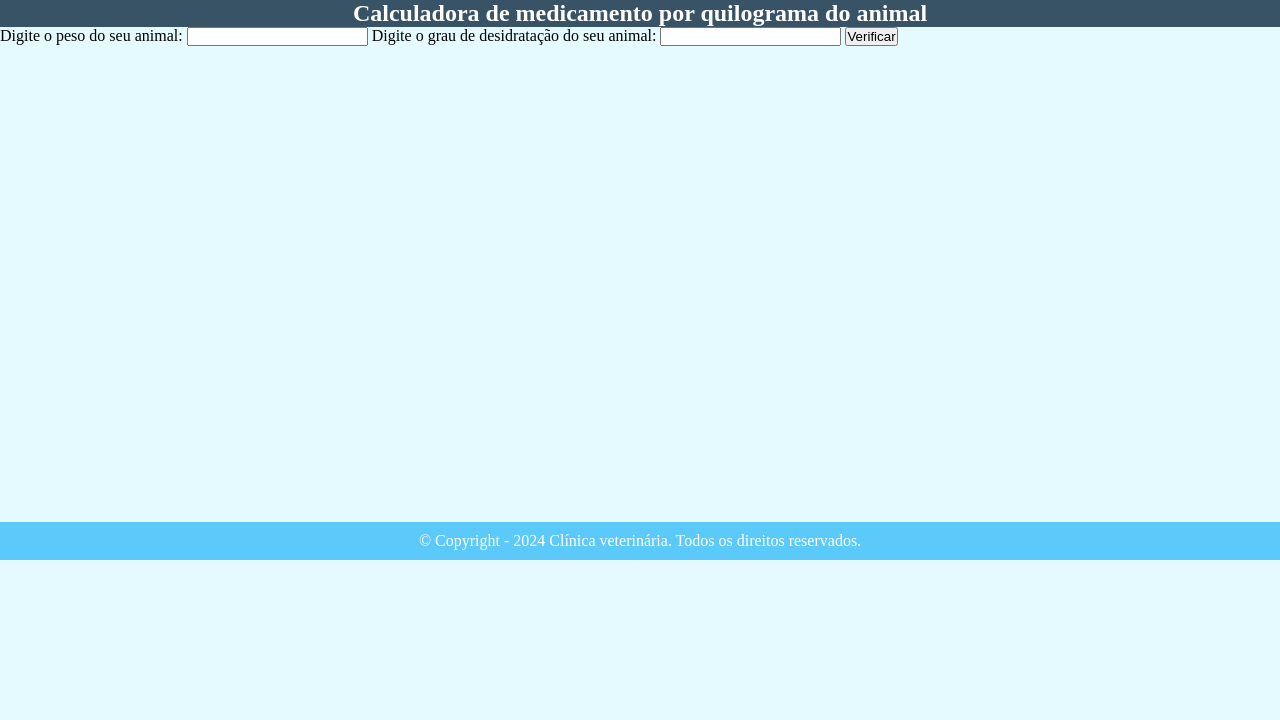
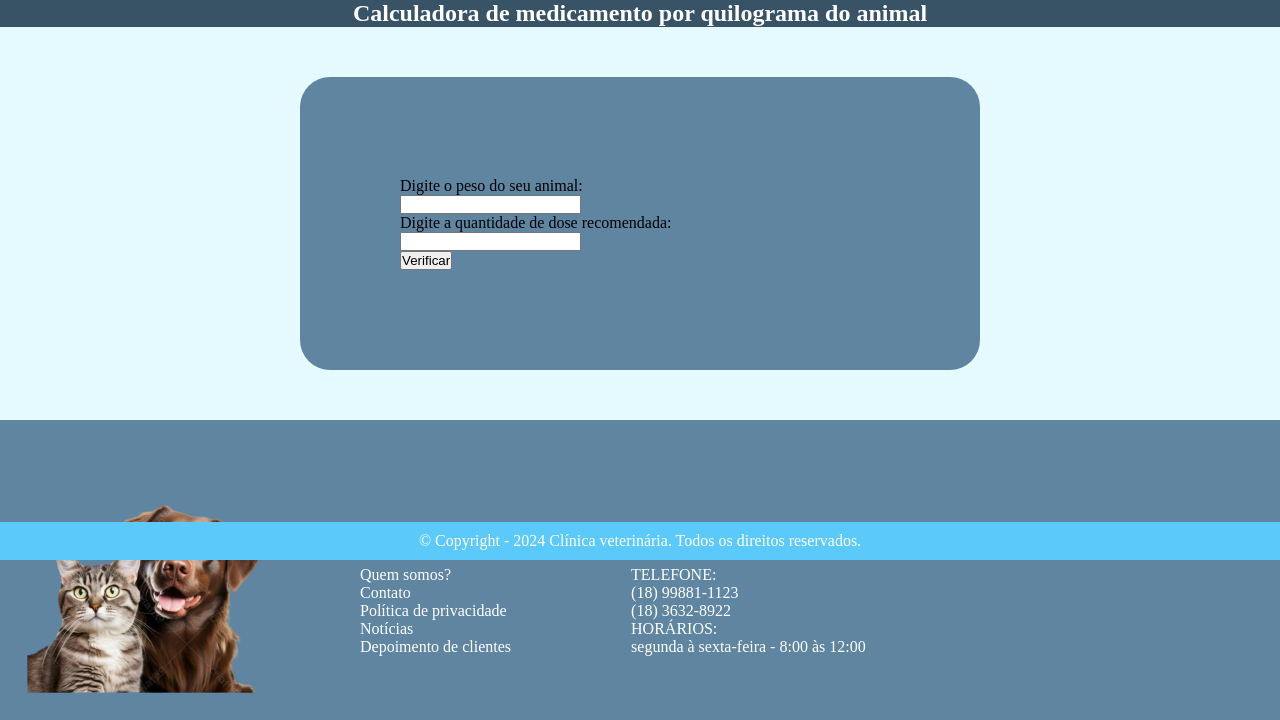
Before and after one commit to valentinaiwonder/vetlifenovo, a Flask app: page /medicamentomg in a window 1280 px wide. Shown: the part 240-960 px from the top of the page. Before the commit the page ends 800 px from the top, so only its background shows below. Run offline with Flask 3, Linux system fonts and the light colour scheme.

Commit message:
arruma isso sos

```diff
--- a/main.py
+++ b/main.py
@@ -3,7 +3,7 @@ app = Flask(__name__)
 
 consultas = []
 pacientes = []
-
+peso_animal1 = []
 @app.route('/')
 def index():
     return render_template('index.html', pacientes=pacientes, consultas= consultas)
@@ -161,9 +161,9 @@ def medicamentomg():
 @app.route('/verificar_medicamentomg', methods=['GET', 'POST'])
 def verificar_medicamentomg():
     if request.method == 'POST':
-        peso = request.form['peso']
+        peso = request.form['peso_animal1']
         doseremedio = int(request.form['doseremedio'])
-        medicamentomg = (peso * doseremedio)
+        medicamentomg = (peso_animal1 * doseremedio)
         return render_template('medicamentomg.html', medicamentomg=medicamentomg)
 
 
--- a/static/css/estilomedicamento.css
+++ b/static/css/estilomedicamento.css
@@ -60,12 +60,36 @@ h1 {
 body {
     background-color: #E5FAFF;
 }
+.med {
+    background-color: #5F85A0;
+    margin-top: 50px;
+    margin-bottom: 50px;
+    margin-right: 300px;
+    margin-left: 300px;
+    display: block;
+    justify-content: center;
+    flex-direction:row;
+    align-items: center;
+    padding:100px;
+    border-radius: 30px;
+}
 
+
+
+footer {
+    background-color: #5cc9fb;
+    color: #FFF;
+    text-align: center;
+    padding: 10px 0;
+    position: fixed;
+    bottom: 0;
+    width: 100%;
+
+}
 .rodape {
     background-color: #5F85A0;
     display: flex;
     color:white;
-
 }
 
 .rodape img {
@@ -81,14 +105,3 @@ body {
     padding-top: 50px;
     margin: 60px;
 }
-
-footer {
-    background-color: #5cc9fb;
-    color: #FFF;
-    text-align: center;
-    padding: 10px 0;
-    position: fixed;
-    bottom: 0;
-    width: 100%;
-
-}
--- a/templates/medicamentomg.html
+++ b/templates/medicamentomg.html
@@ -28,21 +28,40 @@
             <div>
                 <h1> Calculadora de medicamento por quilograma do animal </h1>
             </div>
-            <div>
-                <form action="/verificar_medicamento_mg" method="post"> <!-- Formulário para enviar o número para verificação -->
-                    <label for="peso_animal">Digite o peso do seu animal:</label> <!-- Rótulo do campo de entrada -->
-                    <input type="number" id="peso_animal" name="peso_animal" required> <!-- Campo de entrada para o número -->
-                    <label for="grau_desidratacao">Digite o grau de desidratação do seu animal:</label> <!-- Rótulo do campo de entrada -->
-                    <input type="number" id="grau_desidratacao" name="grau_desidratacao" required>
-                    <button type="submit">Verificar</button> <!-- Botão de envio do formulário -->
+            <div class="med">
+                <form action="/verificar_medicamentomg" method="post">
+                    <label for="peso_animal1">Digite o peso do seu animal:</label>
+                    <br>
+                    <input type="number" id="peso_animal1" name="peso_animal1" required>
+                    <br>
+                    <label for="doseremedio">Digite a quantidade de dose recomendada:</label>
+                    <br>
+                    <input type="number" id="doseremedio" name="doseremedio" required>
+                    <br>
+                    <button type="submit">Verificar</button>
                 </form>
-                <div id="medicamento_mg">
-                    {% if resultado %} <!-- Verifica se há um resultado a ser exibido -->
-                        {{ resultado }} <!-- Exibe o resultado da verificação (par ou ímpar) -->
+                <div id="medicamentomg">
+                    {% if resultado %}
+                        {{ resultado }}
                     {% endif %}
                 </div>
             </div>
         </section>
+     <div class="rodape">
+        <img src="static/img/cachorro_rodape-removebg-preview.png" alt="cachorros">
+        <p class="text1">INSTITUCIONAL<br/><br>
+             Quem somos?<br/>
+             Contato<br/>
+             Política de privacidade<br/>
+             Notícias<br/>
+             Depoimento de clientes</p>
+        <p class="text2">ATENDIMENTO<br/><br>
+             TELEFONE:<br/>
+             (18) 99881-1123<br/>
+             (18) 3632-8922<br/>
+             HORÁRIOS:<br/>
+            segunda à sexta-feira - 8:00 às 12:00</p>
+    </div>
     <footer>
         <p>© Copyright - 2024 Clínica veterinária. Todos os direitos reservados.</p>
     </footer>
```
